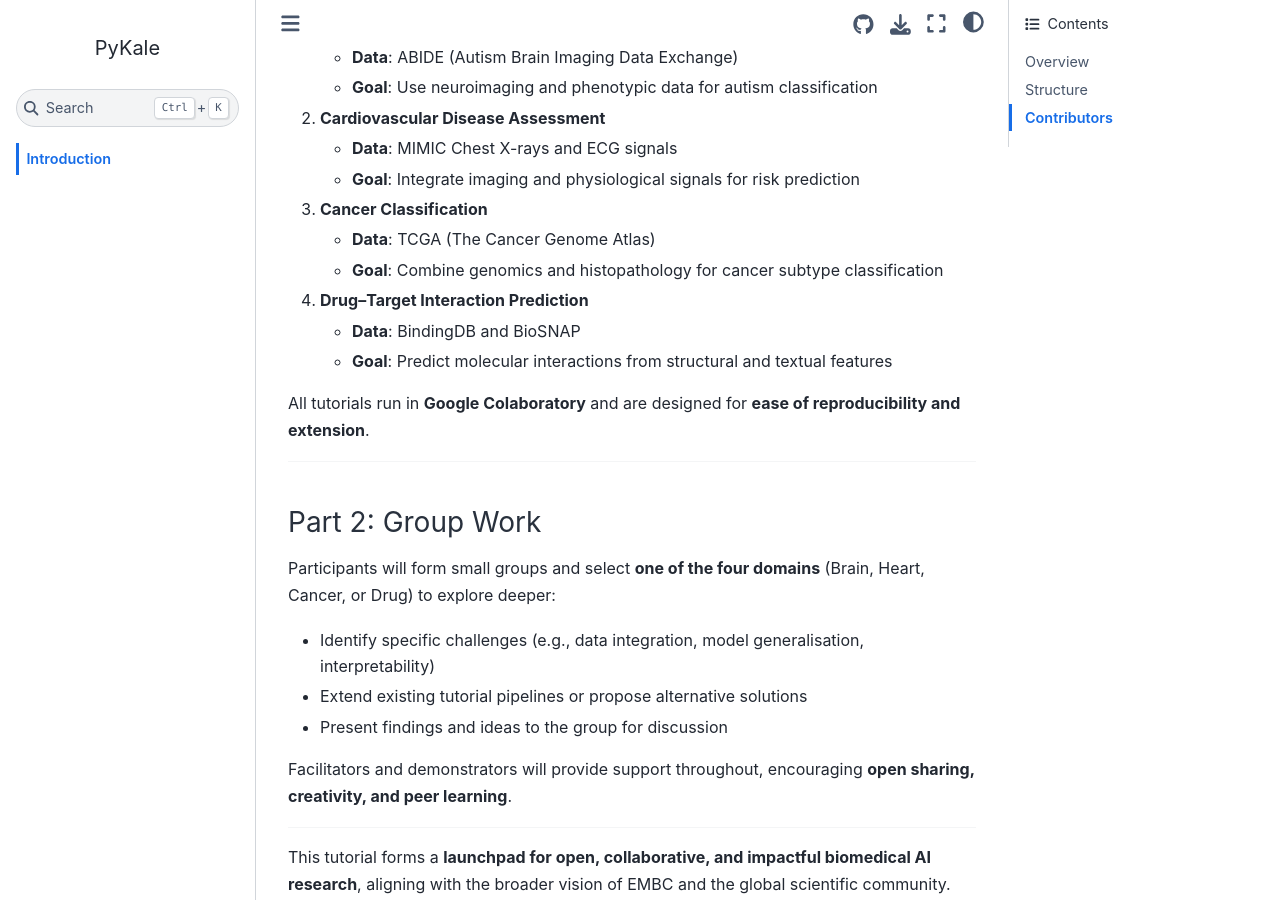
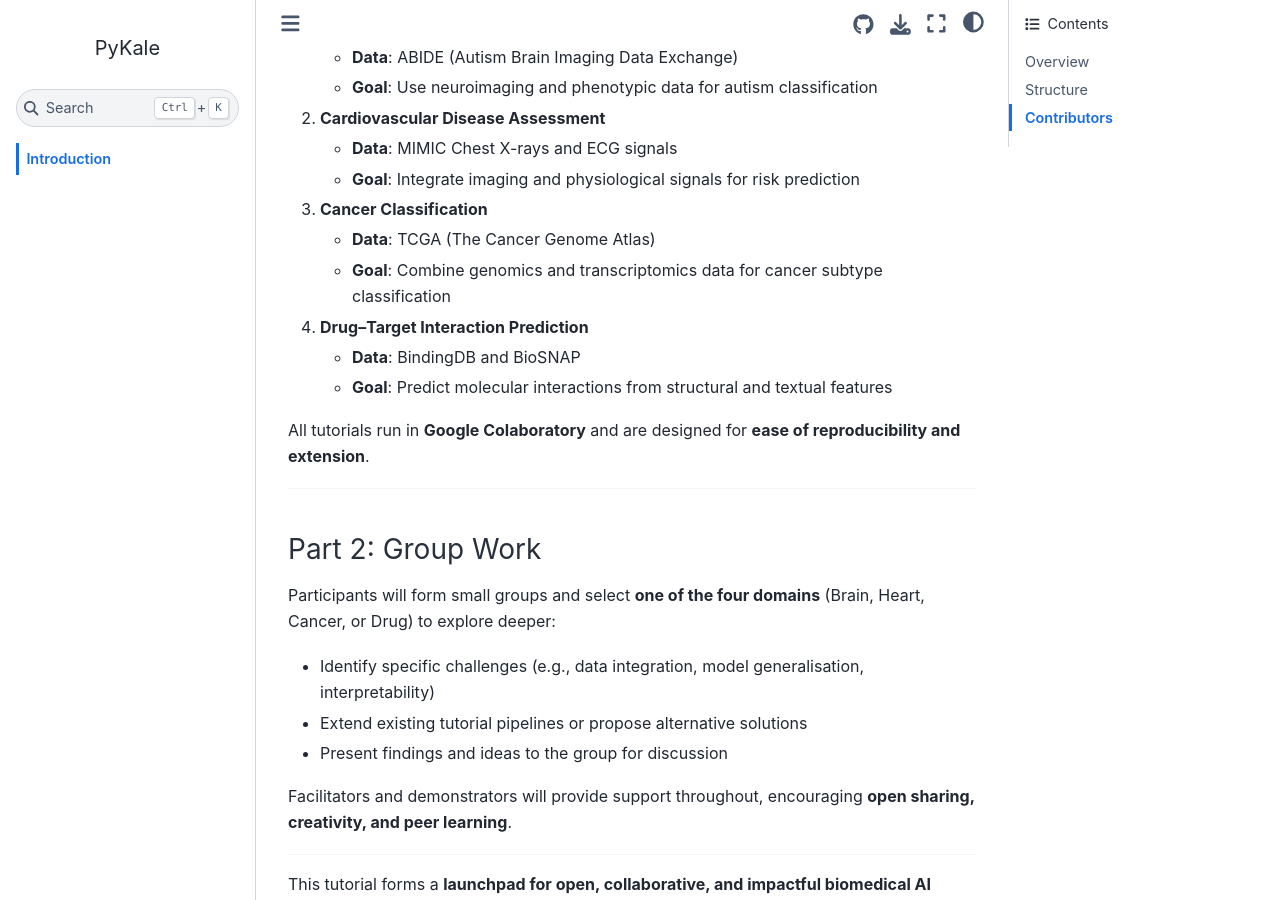
Before and after one commit to pykale/mmai-tutorials, a Jupyter Book: the page built from intro.md, in a window 1280 px wide and 900 px high, scrolled down 1696 px. Built offline with Jupyter Book 1.0.4 settings and Sphinx 7.4.7 and the Sphinx Book theme 1.1.4, drawn with Linux system fonts in a browser that asks for light colours; pages that are not in the unit, such as notebooks, are missing from menus.

Commit message:
Update intro.md to fix some errors.

```diff
--- a/intro.md
+++ b/intro.md
@@ -53,7 +53,7 @@ This session introduces key concepts in multimodal AI and open research, followe
 
 3. **Cancer Classification**
    - **Data**: TCGA (The Cancer Genome Atlas)
-   - **Goal**: Combine genomics and histopathology for cancer subtype classification
+   - **Goal**: Combine genomics and transcriptomics data for cancer subtype classification
 
 4. **Drug–Target Interaction Prediction**
    - **Data**: BindingDB and BioSNAP
```
